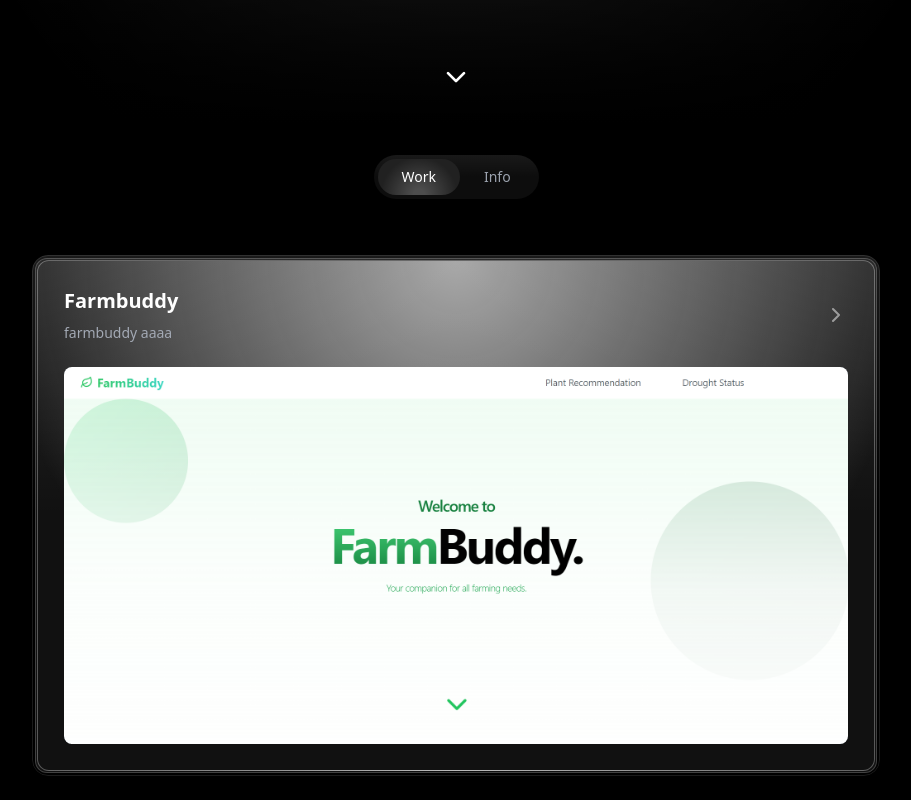
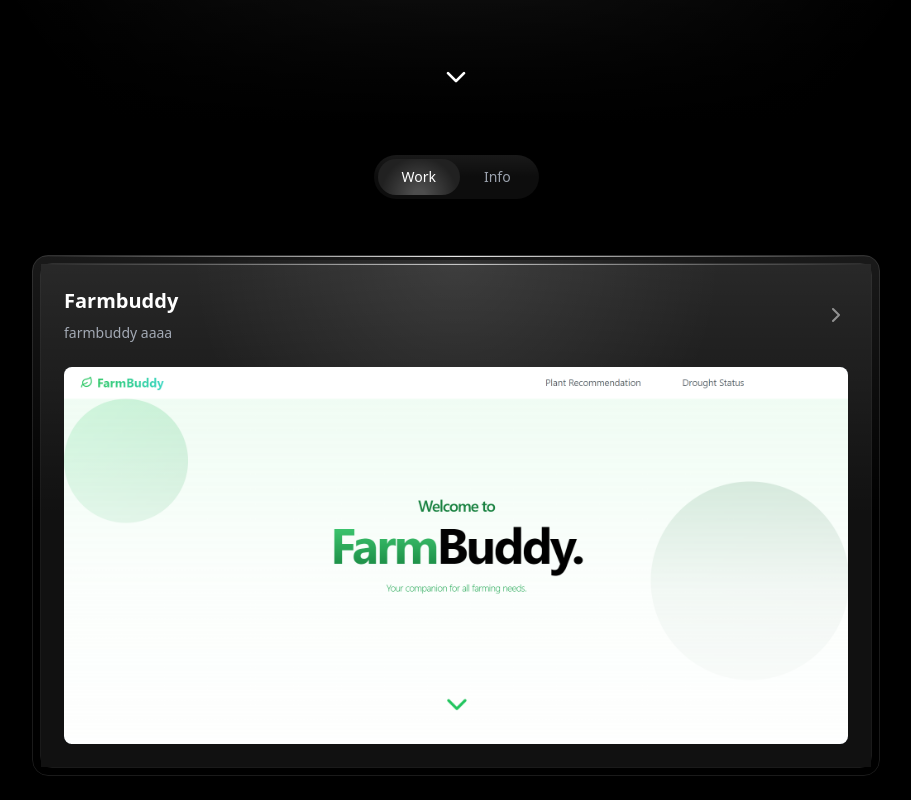
Before and after one commit to Zraffens/portfolio, a React (Create React App) app: page / in a window 1280 px wide. Shown: the part 677-1477 px from the top of the page, without its empty margins (184-1095 px from the left). Built offline with nearby package versions, Linux system fonts and the light colour scheme.

Commit message:
fix: transition not working

```diff
--- a/src/components/showcase.jsx
+++ b/src/components/showcase.jsx
@@ -15,6 +15,9 @@ const ProjectShowcase = ({ title, subtitle, projectImage, themeColor }) => {
         transition={{ duration: 0.5 }}
         onMouseEnter={() => setIsHovered(true)}
         onMouseLeave={() => setIsHovered(false)}
+        style={{
+          "--theme-color": themeColor,
+        }}
       >
         {/* Vignette effect */}
         <div
@@ -22,19 +25,34 @@ const ProjectShowcase = ({ title, subtitle, projectImage, themeColor }) => {
         />
 
         {/* Outer border */}
-        <div className="absolute inset-0 rounded-2xl border border-white/10" />
+        <div className="absolute inset-0 rounded-2xl border border-white/10">
+          <div className="absolute top-0 left-0 right-0 h-[1px] bg-gradient-to-r from-transparent via-white/90 to-transparent" />
+        </div>
 
         {/* Inner border with gap */}
-        <div className="absolute inset-[3px] rounded-xl border border-white/20 bg-[#111]" />
+        <div className="absolute inset-[8px] rounded-xl border border-white/10">
+          <div className="absolute inset-0 bg-[#111]" />
+          <div className="absolute top-0 left-0 right-0 h-[1px] bg-gradient-to-r from-transparent via-white/70 to-transparent" />
+        </div>
+        {/* Default gradient */}
+        <div
+          className="absolute inset-[5px] rounded-xl bg-[#111]"
+          style={{
+            background:
+              "radial-gradient(circle at top, rgba(255, 255, 255, 0.1), transparent 40%)",
+          }}
+        />
+
+        {/* Hovered gradient with animated opacity */}
         <motion.div
-          className={`absolute inset-[5px] rounded-xl border border-white/30 bg-[#111]`}
-          animate={{
-            background: isHovered
-              ? `radial-gradient(circle at top,  ${themeColor}cc, ${themeColor}33, transparent 100%  )` // 4d is 30% opacity in hex
-              : "radial-gradient(circle at top, rgba(255, 255, 255, 0.6), transparent 70%)",
+          className="absolute inset-[5px] rounded-xl bg-[#111]"
+          style={{
+            background: `radial-gradient(circle at top, ${themeColor}80, ${themeColor}66, transparent 90%)`,
           }}
-          transition={{ background: { duration: 0.3, ease: "easeInOut" } }}
-        ></motion.div>
+          initial={{ opacity: 0 }}
+          animate={{ opacity: isHovered ? 1 : 0 }}
+          transition={{ duration: 0.3, ease: "easeInOut" }}
+        />
 
         {/* Content container */}
         <div className="relative p-8">
```
